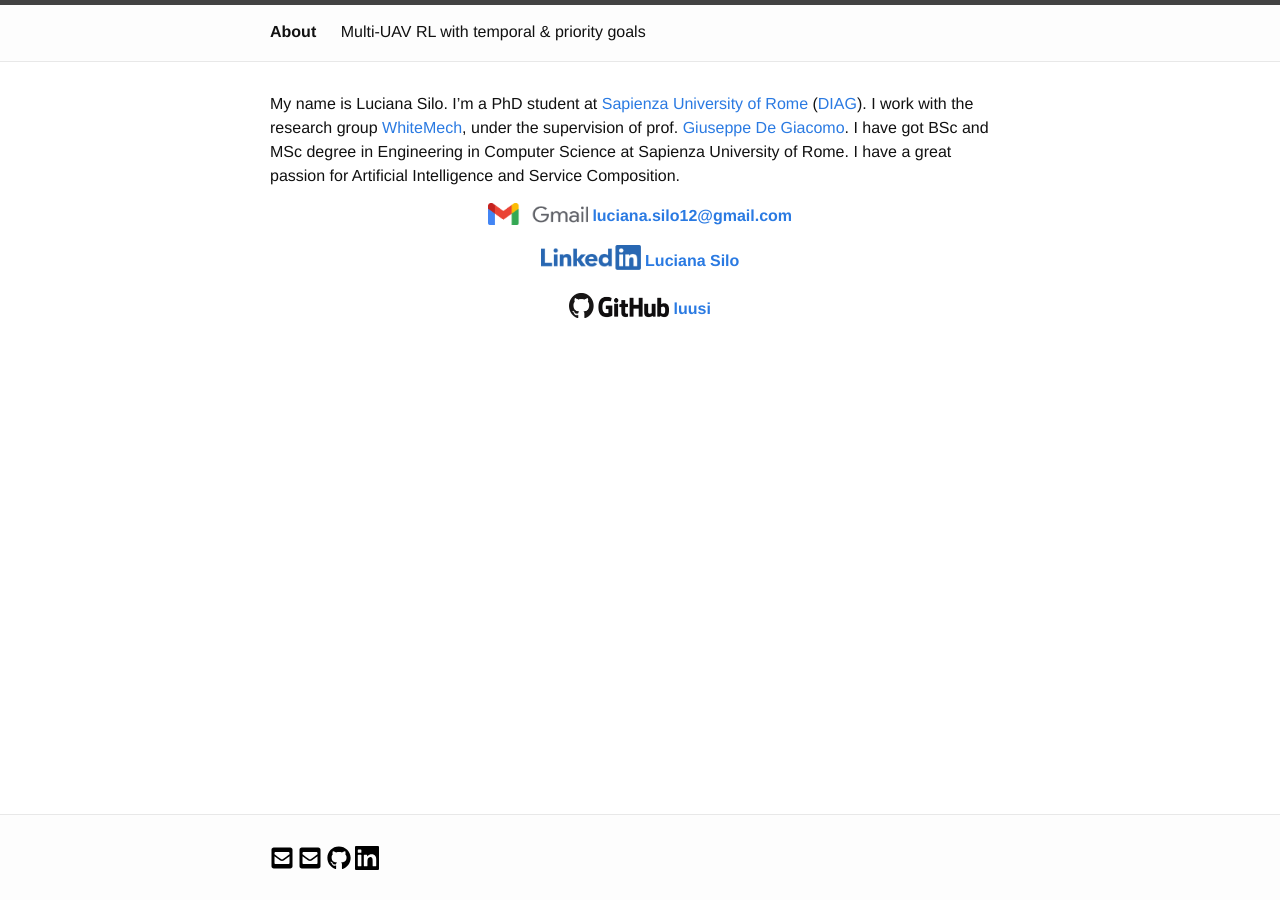
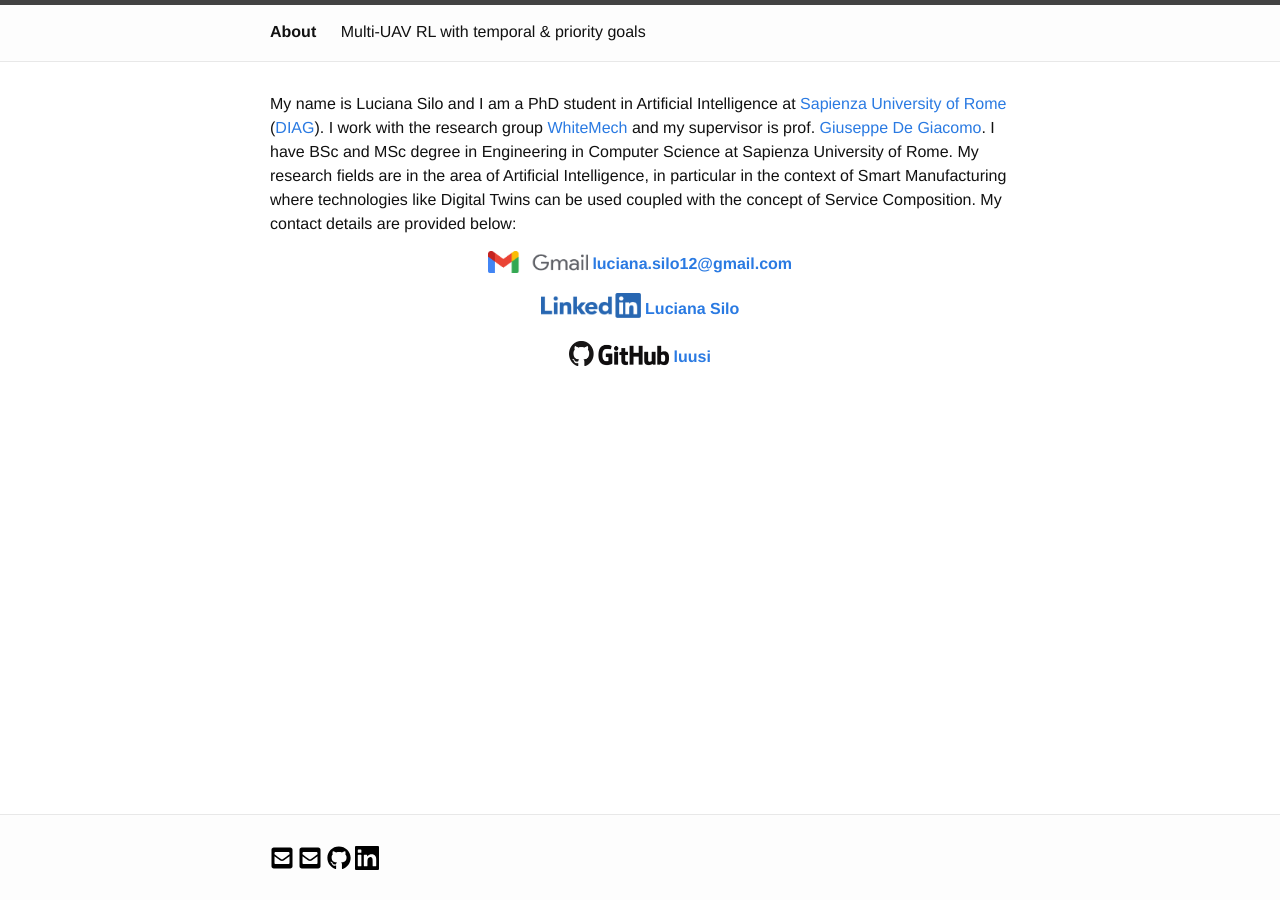
Before and after one commit to luusi/luusi.github.io, a Jekyll site: the page built from _pages/about.md, in a window 1280 px wide. Built offline with Jekyll 4.4.1, drawn with Linux system fonts in a browser that asks for light colours; nearby versions of some CDN libraries; comment, search, counter and statistics services are not loaded; a style sheet for code colours, icons or effects is not loaded.

Commit message:
Update about.md

```diff
--- a/_pages/about.md
+++ b/_pages/about.md
@@ -8,6 +8,7 @@ includelink: true
 order: 1
 ---
 
-My name is Luciana Silo. I’m a PhD student at <a href="https://www.uniroma1.it/en/pagina-strutturale/home">Sapienza University of Rome</a> (<a href="https://www.dis.uniroma1.it/en">DIAG</a>). I work with the research group <a href="https://whitemech.github.io/">WhiteMech</a>, under the supervision of prof. <a href="https://www.diag.uniroma1.it/~degiacom/">Giuseppe De Giacomo</a>.
-I have got BSc and MSc degree in Engineering in Computer Science at Sapienza University of Rome.
-I have a great passion for Artificial Intelligence and Service Composition.
+My name is Luciana Silo and I am a PhD student in Artificial Intelligence at <a href="https://www.uniroma1.it/en/pagina-strutturale/home">Sapienza University of Rome</a> (<a href="https://www.dis.uniroma1.it/en">DIAG</a>). I work with the research group <a href="https://whitemech.github.io/">WhiteMech</a> and my supervisor is prof. <a href="https://www.diag.uniroma1.it/~degiacom/">Giuseppe De Giacomo</a>.
+I have BSc and MSc degree in Engineering in Computer Science at Sapienza University of Rome.
+My research fields are in the area of Artificial Intelligence, in particular in the context of Smart Manufacturing where technologies like Digital Twins can be used coupled with the concept of Service Composition.
+My contact details are provided below:
```
